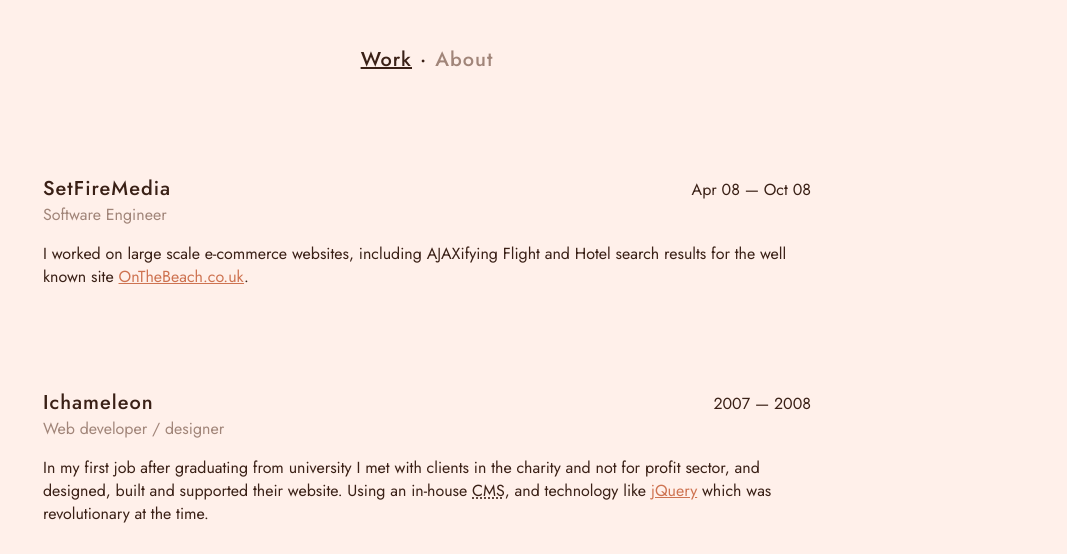
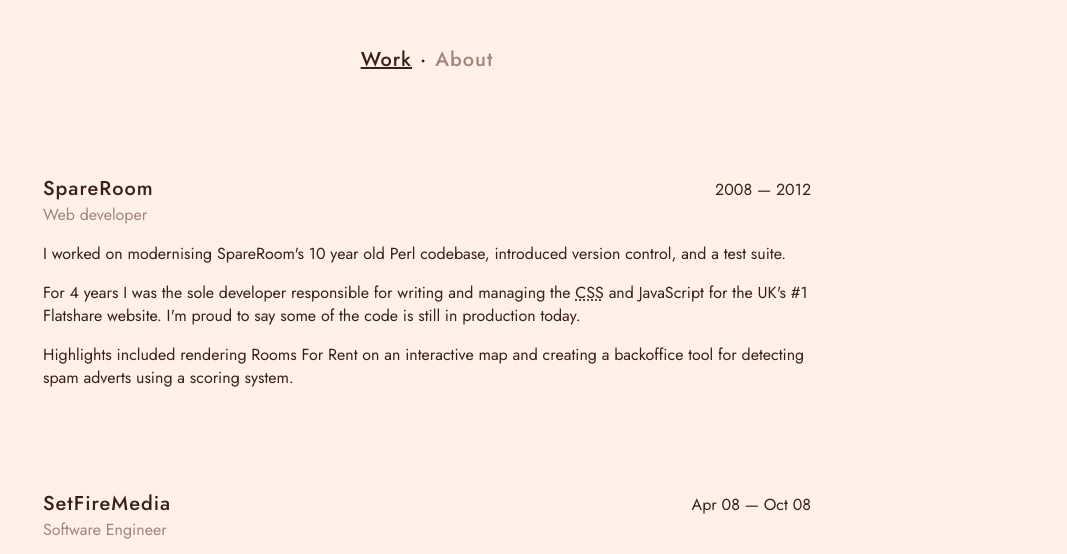
Before and after one commit to amk221/andrewkirwin.co.uk, a website built with Vite: page index.html in a window 1280 px wide. Shown: the part 208-762 px from the top of the page, without its empty margins (213-1280 px from the left). Built offline with nearby package versions, Linux system fonts and the light colour scheme.

Commit message:
add spareroom

```diff
--- a/index.html
+++ b/index.html
@@ -34,6 +34,44 @@
 
   <main>
     <section id="work">
+      <article class="article">
+        <div class="article__top">
+          <div class="article__left">
+            <h3>
+              SpareRoom
+            </h3>
+            <h4>
+              Web developer
+            </h4>
+          </div>
+          <div class="article__right">
+            <time datetime="2008-10-20" title="20/10/08">
+              2008
+            </time>
+            —
+            <time datetime="2012-08-17" title="17/08/12">
+              2012
+            </time>
+          </div>
+        </div>
+        <div class="article__bottom">
+          <p>
+            I worked on modernising SpareRoom's 10 year old Perl codebase, introduced version control, and a test
+            suite.
+          </p>
+          <p>
+            For 4 years I was the sole developer responsible for writing and managing the <abbr
+              title="Cascading Style Sheets">CSS</abbr> and
+            JavaScript for the UK's #1 Flatshare website. I'm proud to say some of the code is still in production
+            today.
+          </p>
+          <p>
+            Highlights included rendering Rooms For Rent on an interactive map and creating a backoffice tool for
+            detecting spam adverts using a scoring system.
+          </p>
+        </div>
+      </article>
+
       <article class="article">
         <div class="article__top">
           <div class="article__left">
```
